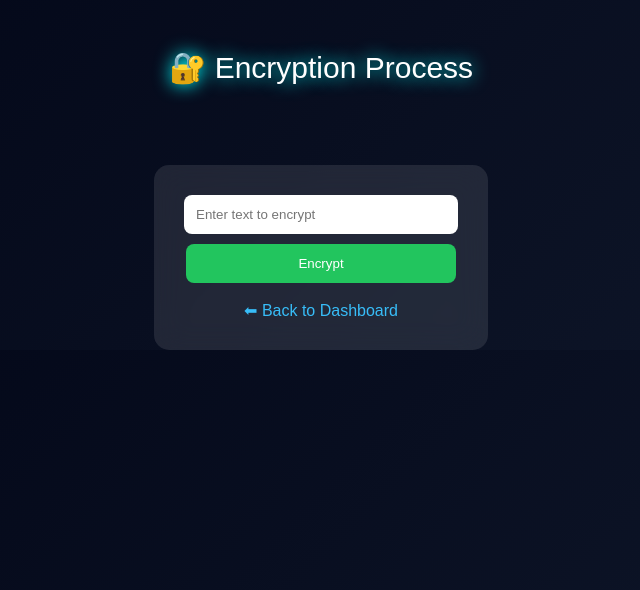
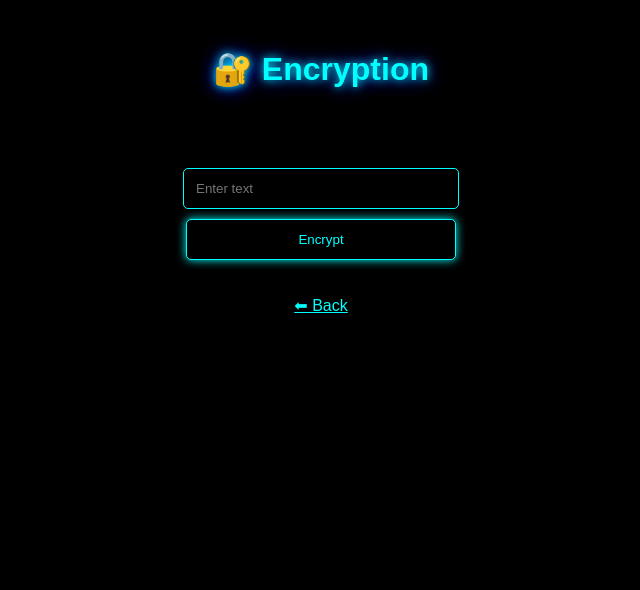
Before and after one commit to 24karan04/Cloud-Computing-Security-project-, a Flask app: page /encrypt in a window 1280 px wide. Shown: the top 590 px of the page, without its empty margins (319-959 px from the left). Run offline with Flask 3, Linux system fonts and the light colour scheme.

Commit message:
Enhance styling and update encryption form layout
Updated styles for better visual appeal and adjusted form elements.

```diff
--- a/templates/encrypt.html
+++ b/templates/encrypt.html
@@ -6,62 +6,54 @@
 <style>
 body {
     margin: 0;
-    font-family: Arial, sans-serif;
-    color: white;
+    background: black;
+    color: cyan;
     text-align: center;
-    background: linear-gradient(135deg, #020617, #0f172a);
+    font-family: Arial;
 }
 
-/* Glow animation */
-@keyframes glow {
-    0% { text-shadow: 0 0 5px cyan; }
-    50% { text-shadow: 0 0 20px cyan; }
-    100% { text-shadow: 0 0 5px cyan; }
+/* Neon glow text */
+h1 {
+    margin-top: 50px;
+    text-shadow: 0 0 10px cyan, 0 0 20px blue;
 }
 
-.title {
-    margin-top: 50px;
-    font-size: 30px;
-    animation: glow 2s infinite;
-}
-
+/* Box */
 .box {
     margin-top: 80px;
-    background: rgba(255,255,255,0.1);
-    backdrop-filter: blur(15px);
-    padding: 30px;
-    border-radius: 15px;
-    display: inline-block;
 }
 
 /* Input */
 input {
     padding: 12px;
     width: 250px;
-    border-radius: 8px;
-    border: none;
+    background: black;
+    border: 1px solid cyan;
+    color: cyan;
+    border-radius: 5px;
 }
 
 /* Button */
 button {
     padding: 12px;
     width: 270px;
-    background: #22c55e;
-    border: none;
-    border-radius: 8px;
-    color: white;
     margin-top: 10px;
+    background: black;
+    border: 1px solid cyan;
+    color: cyan;
+    border-radius: 5px;
     cursor: pointer;
+    box-shadow: 0 0 10px cyan;
 }
 
 button:hover {
-    opacity: 0.9;
+    box-shadow: 0 0 20px cyan, 0 0 40px blue;
 }
 
-/* Back link */
-a {
-    color: #38bdf8;
-    text-decoration: none;
+/* Result */
+.result {
+    margin-top: 20px;
+    text-shadow: 0 0 10px cyan;
 }
 </style>
 
@@ -69,25 +61,22 @@ a {
 
 <body>
 
-<div class="title">🔐 Encryption Process</div>
+<h1>🔐 Encryption</h1>
 
 <div class="box">
-
     <form action="/encrypt" method="post">
-        <input type="text" name="text" placeholder="Enter text to encrypt" required><br>
+        <input type="text" name="text" placeholder="Enter text" required><br>
         <button type="submit">Encrypt</button>
     </form>
 
-    <!-- RESULT SHOWS HERE -->
     {% if result %}
-        <p style="color:cyan; margin-top:15px;">
-            Encrypted: {{ result }}
-        </p>
+    <div class="result">
+        Encrypted: {{ result }}
+    </div>
     {% endif %}
 
-    <br>
-    <a href="/dashboard">⬅ Back to Dashboard</a>
-
+    <br><br>
+    <a href="/dashboard" style="color:cyan;">⬅ Back</a>
 </div>
 
 </body>
```
